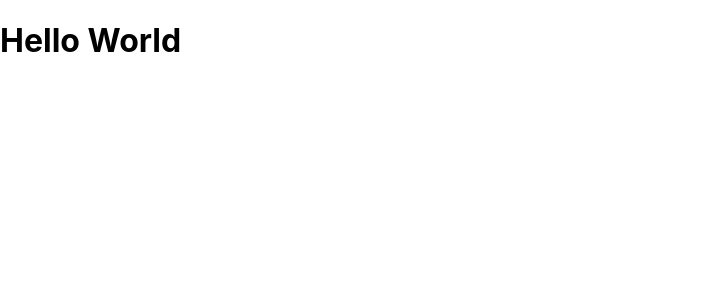
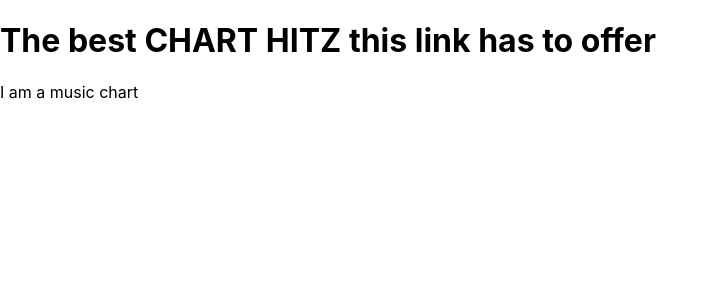
Before and after one commit to garyb6/Music-Chart-API-Fetch-HW, a React (Create React App) app: page / in a window 1280 px wide. Shown: the top 300 px of the page, without its empty margins (0-718 px from the left). Built offline with nearby package versions, Linux system fonts and the light colour scheme.

Commit message:
MusicChart linked to App

```diff
--- a/src/App.js
+++ b/src/App.js
@@ -1,8 +1,13 @@
+import React from 'react';
+import MusicChart from './containers/MusicChart'
 import './App.css';
 
 function App() {
   return (
-    <h1>Hello World</h1>
+    <div className='MainPage'>
+    <h1>The best CHART HITZ this link has to offer</h1>
+    <MusicChart/>
+    </div>
   );
 }
 
--- a/src/containers/MusicChart.js
+++ b/src/containers/MusicChart.js
@@ -1 +1,17 @@
-import React from "react"
+import React from "react";
+
+
+
+const MusicChart = () => {
+
+    // const getMusic = () => {
+    //     console.log("I am a music chart");
+    //     // fetch().then(res => res.json()).then(songs => setSongs(songs))
+    // }
+
+    return ("I am a music chart"
+
+        )
+}
+
+export default MusicChart;
```
